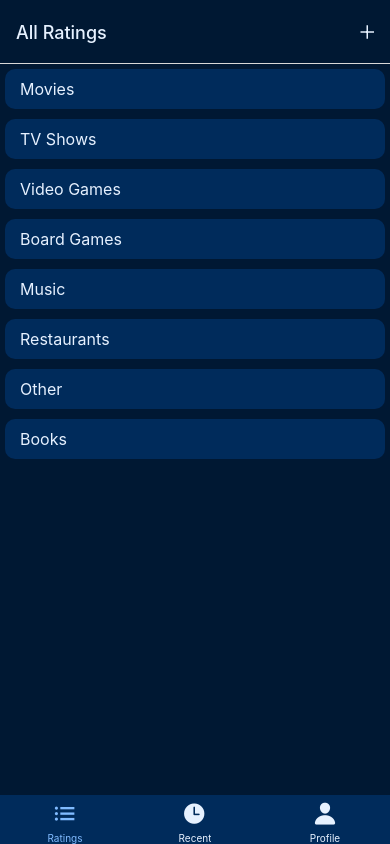
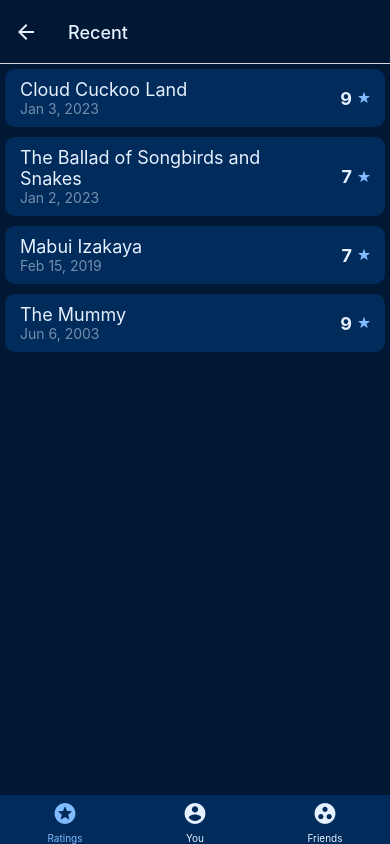
Before and after one commit to v-prt/rating-app-frontend, a React Native app: screen /RecentRatingsList in a window 390 px wide. Built offline with nearby package versions, Linux system fonts and the light colour scheme.

Commit message:
recent ratings list, nav adjustments, styling

```diff
--- a/App.js
+++ b/App.js
@@ -2,15 +2,15 @@ import { StatusBar } from 'expo-status-bar'
 import { NavigationContainer } from '@react-navigation/native'
 import { createNativeStackNavigator } from '@react-navigation/native-stack'
 import { createBottomTabNavigator } from '@react-navigation/bottom-tabs'
-import { Ionicons } from '@expo/vector-icons'
+import { MaterialIcons } from '@expo/vector-icons'
 import { COLORS } from './constants/GlobalStyles'
-import { IconButton } from './components/ui/IconButton'
 
 import { CategoriesList } from './screens/CategoriesList'
 import { RatingsList } from './screens/RatingsList'
 import { RecentRatingsList } from './screens/RecentRatingsList'
 import { RatingDetails } from './screens/RatingDetails'
 import { ManageRating } from './screens/ManageRating'
+import { Friends } from './screens/Friends'
 import { ProfileScreen } from './screens/ProfileScreen'
 
 const Stack = createNativeStackNavigator()
@@ -29,12 +29,23 @@ const RatingsScreens = () => {
         name='CategoriesList'
         component={CategoriesList}
         options={({ navigation }) => ({
-          headerTitle: 'All Ratings',
-          headerRight: () => {
+          headerTitle: 'All',
+          headerLeft: ({ tintColor }) => {
             return (
-              <IconButton
-                icon='add'
-                color={COLORS.primary100}
+              <MaterialIcons
+                name='history'
+                size={24}
+                color={tintColor}
+                onPress={() => navigation.navigate('RecentRatingsList')}
+              />
+            )
+          },
+          headerRight: ({ tintColor }) => {
+            return (
+              <MaterialIcons
+                name='add'
+                size={24}
+                color={tintColor}
                 onPress={() => navigation.navigate('ManageRating')}
               />
             )
@@ -42,6 +53,13 @@ const RatingsScreens = () => {
         })}
       />
       <Stack.Screen name='RatingsList' component={RatingsList} />
+      <Stack.Screen
+        name='RecentRatingsList'
+        component={RecentRatingsList}
+        options={{
+          title: 'Recent',
+        }}
+      />
       <Stack.Screen name='RatingDetails' component={RatingDetails} />
       <Stack.Screen
         name='ManageRating'
@@ -78,23 +96,28 @@ export default function App() {
             component={RatingsScreens}
             options={{
               headerShown: false,
-              tabBarIcon: ({ color, size }) => <Ionicons name='list' size={size} color={color} />,
+              tabBarIcon: ({ color, size }) => (
+                <MaterialIcons name='stars' size={size} color={color} />
+              ),
             }}
           />
           <BottomTabs.Screen
-            name='RecentRatings'
-            component={RecentRatingsList}
+            name='You'
+            component={ProfileScreen}
             options={{
-              tabBarIcon: ({ color, size }) => <Ionicons name='time' size={size} color={color} />,
-              headerTitle: 'Recent Ratings',
-              title: 'Recent',
+              tabBarIcon: ({ color, size }) => (
+                <MaterialIcons name='account-circle' size={size} color={color} />
+              ),
             }}
           />
           <BottomTabs.Screen
-            name='Profile'
-            component={ProfileScreen}
+            name='Friends'
+            component={Friends}
             options={{
-              tabBarIcon: ({ color, size }) => <Ionicons name='person' size={size} color={color} />,
+              tabBarIcon: ({ color, size }) => (
+                <MaterialIcons name='group-work' size={size} color={color} />
+              ),
+              title: 'Friends',
             }}
           />
         </BottomTabs.Navigator>
--- a/components/CategoryListItem.js
+++ b/components/CategoryListItem.js
@@ -1,12 +1,20 @@
 import { StyleSheet, Pressable, Text } from 'react-native'
 import { COLORS } from '../constants/GlobalStyles'
+import { dummyRatings } from '../data/dummy-data'
 
 export const CategoryListItem = ({ category, onPress }) => {
-  // TODO: make list item dark/low opacity if no ratings in this category - add number of ratings in category
+  const numRatings = dummyRatings.filter(rating => rating.category === category).length
 
   return (
-    <Pressable style={({ pressed }) => [styles.item, pressed && styles.pressed]} onPress={onPress}>
+    <Pressable
+      style={({ pressed }) => [
+        styles.item,
+        pressed && styles.pressed,
+        numRatings === 0 && styles.empty,
+      ]}
+      onPress={onPress}>
       <Text style={styles.title}>{category}</Text>
+      <Text style={styles.num}>{numRatings > 0 && numRatings}</Text>
     </Pressable>
   )
 }
@@ -18,12 +26,22 @@ const styles = StyleSheet.create({
     paddingHorizontal: 15,
     borderRadius: 10,
     margin: 5,
+    flexDirection: 'row',
+    alignItems: 'center',
+    justifyContent: 'space-between',
   },
   pressed: {
     opacity: 0.7,
   },
+  empty: {
+    opacity: 0.7,
+  },
   title: {
-    fontSize: 16,
+    fontSize: 18,
     color: COLORS.primary100,
   },
+  num: {
+    fontSize: 14,
+    color: COLORS.primary200,
+  },
 })
--- a/components/RatingListItem.js
+++ b/components/RatingListItem.js
@@ -1,16 +1,18 @@
 import { StyleSheet, Pressable, View, Text } from 'react-native'
 import { COLORS } from '../constants/GlobalStyles'
 import { Ionicons } from '@expo/vector-icons'
+import moment from 'moment'
 
-export const RatingListItem = ({ rating, onPress }) => {
+export const RatingListItem = ({ item, onPress }) => {
   return (
     <Pressable style={({ pressed }) => [styles.item, pressed && styles.pressed]} onPress={onPress}>
-      <View style={styles.info}>
-        <Text style={styles.title}>{rating.title}</Text>
-        <View style={styles.ratingWrapper}>
-          <Text style={styles.rating}>{rating.rating}</Text>
-          <Ionicons name='star' size={12} color={COLORS.primary200} />
-        </View>
+      <View style={styles.textWrapper}>
+        <Text style={styles.title}>{item.title}</Text>
+        <Text style={styles.date}>{moment(item.date).format('ll')}</Text>
+      </View>
+      <View style={styles.ratingWrapper}>
+        <Text style={styles.rating}>{item.rating}</Text>
+        <Ionicons name='star' size={12} color={COLORS.primary200} />
       </View>
     </Pressable>
   )
@@ -23,19 +25,24 @@ const styles = StyleSheet.create({
     paddingHorizontal: 15,
     borderRadius: 10,
     margin: 5,
+    flexDirection: 'row',
+    justifyContent: 'space-between',
+    alignItems: 'center',
   },
   pressed: {
     opacity: 0.7,
   },
-  info: {
-    flexDirection: 'row',
-    justifyContent: 'space-between',
-    alignItems: 'center',
+  textWrapper: {
+    maxWidth: '80%',
   },
   title: {
-    fontSize: 16,
+    fontSize: 18,
     color: COLORS.primary100,
-    maxWidth: '80%',
+  },
+  date: {
+    color: COLORS.primary100,
+    opacity: 0.5,
+    fontsize: 14,
   },
   ratingWrapper: {
     flexDirection: 'row',
--- a/components/ui/IconButton.js
+++ b/components/ui/IconButton.js
@@ -1,7 +1,7 @@
 import { StyleSheet, Pressable } from 'react-native'
 import { Ionicons } from '@expo/vector-icons'
 
-export const IconButton = ({ icon, color, onPress, style }) => {
+export const IconButton = ({ icon, color, onPress }) => {
   return (
     <Pressable
       onPress={onPress}
--- /dev/null
+++ b/screens/Friends.js
@@ -0,0 +1,17 @@
+import { StyleSheet, View, Text } from 'react-native'
+import { COLORS } from '../constants/GlobalStyles'
+
+export const Friends = () => {
+  return (
+    <View style={styles.screen}>
+      <Text>Friends Screen</Text>
+    </View>
+  )
+}
+
+const styles = StyleSheet.create({
+  screen: {
+    backgroundColor: COLORS.primary800,
+    flex: 1,
+  },
+})
--- a/screens/RatingDetails.js
+++ b/screens/RatingDetails.js
@@ -31,7 +31,7 @@ export const RatingDetails = ({ route, navigation }) => {
   const stars = []
   for (let i = 0; i < item.rating; i++) {
     stars.push(
-      <View style={styles.star}>
+      <View style={styles.star} key={i}>
         <Ionicons name='star' size={18} color={COLORS.primary200} />
       </View>
     )
--- a/screens/RatingsList.js
+++ b/screens/RatingsList.js
@@ -24,13 +24,14 @@ export const RatingsList = ({ route, navigation }) => {
         <FlatList
           data={ratings}
           renderItem={({ item }) => (
-            <RatingListItem rating={item} onPress={() => selectRatingHandler(item.id)} />
+            <RatingListItem item={item} onPress={() => selectRatingHandler(item.id)} />
           )}
           keyExtractor={item => item.id}
         />
       ) : (
-        // TODO: fix styling
-        <Text>No ratings in this category yet.</Text>
+        <View style={styles.fallback}>
+          <Text style={styles.fallbackText}>No ratings in this category yet.</Text>
+        </View>
       )}
     </View>
   )
@@ -41,4 +42,13 @@ const styles = StyleSheet.create({
     backgroundColor: COLORS.primary800,
     flex: 1,
   },
+  fallback: {
+    flex: 1,
+    alignItems: 'center',
+    justifyContent: 'center',
+  },
+  fallbackText: {
+    color: '#fff',
+    opacity: 0.5,
+  },
 })
--- a/screens/RecentRatingsList.js
+++ b/screens/RecentRatingsList.js
@@ -1,10 +1,35 @@
-import { StyleSheet, View, Text } from 'react-native'
+import { StyleSheet, View, FlatList, Text } from 'react-native'
 import { COLORS } from '../constants/GlobalStyles'
+import { dummyRatings } from '../data/dummy-data'
+import { RatingListItem } from '../components/RatingListItem'
 
-export const RecentRatingsList = () => {
+export const RecentRatingsList = ({ navigation }) => {
+  const ratings = dummyRatings
+    .sort(
+      // sort by date, most recent first - then return the first 15
+      (a, b) => new Date(b.date) - new Date(a.date)
+    )
+    .slice(0, 15)
+
+  const selectRatingHandler = ratingId => {
+    navigation.navigate('RatingDetails', { ratingId })
+  }
+
   return (
     <View style={styles.screen}>
-      <Text>Recent Ratings Screen</Text>
+      {ratings?.length > 0 ? (
+        <FlatList
+          data={ratings}
+          renderItem={({ item }) => (
+            <RatingListItem item={item} onPress={() => selectRatingHandler(item.id)} />
+          )}
+          keyExtractor={item => item.id}
+        />
+      ) : (
+        <View style={styles.fallback}>
+          <Text style={styles.fallbackText}>No ratings yet.</Text>
+        </View>
+      )}
     </View>
   )
 }
@@ -14,4 +39,13 @@ const styles = StyleSheet.create({
     backgroundColor: COLORS.primary800,
     flex: 1,
   },
+  fallback: {
+    flex: 1,
+    alignItems: 'center',
+    justifyContent: 'center',
+  },
+  fallbackText: {
+    color: '#fff',
+    opacity: 0.5,
+  },
 })
```
